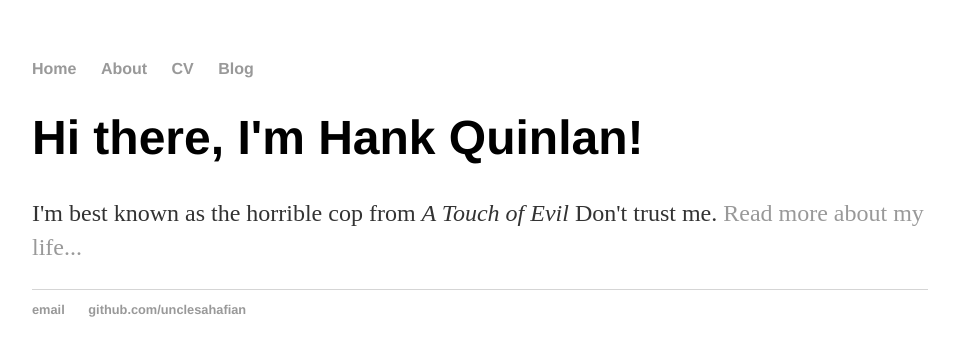
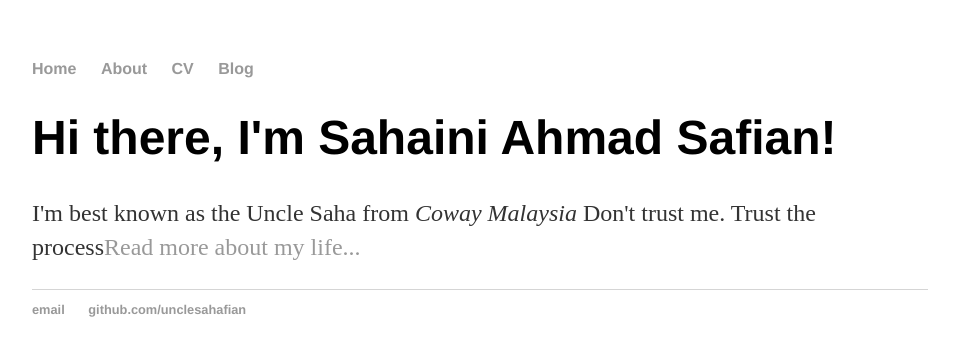
Before and after one commit to unclesahafian/unclesahafian.github.io, a Jekyll site: the page built from index.html, in a window 1280 px wide. Shown: the top 356 px of the page, without its empty margins (160-1115 px from the left). Built offline with Jekyll 4.4.1, drawn with Linux system fonts in a browser that asks for light colours.

Commit message:
Update index.html
some editing

```diff
--- a/index.html
+++ b/index.html
@@ -1,8 +1,8 @@
 ---
 layout: default
-title: Hank Quinlan, Horrible Cop
+title: Uncle Saha, Coway Malaysia
 ---
 <div class="blurb">
-	<h1>Hi there, I'm Hank Quinlan!</h1>
-	<p>I'm best known as the horrible cop from <em>A Touch of Evil</em> Don't trust me. <a href="/about">Read more about my life...</a></p>
+	<h1>Hi there, I'm Sahaini Ahmad Safian!</h1>
+	<p>I'm best known as the Uncle Saha from <em>Coway Malaysia</em> Don't trust me. Trust the process<a href="/about">Read more about my life...</a></p>
 </div><!-- /.blurb -->
```
